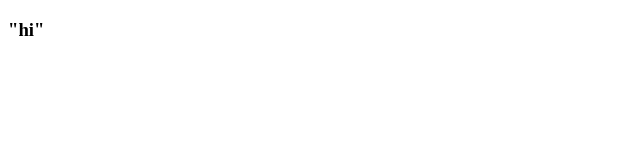
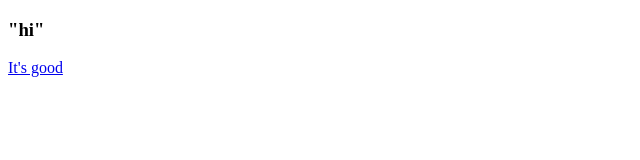
Before and after one commit to FoldBence/test, a plain HTML site: page mytestweb.html in a window 1280 px wide. Shown: the full height of the page, 0-640 px from the left. Drawn offline with Linux system fonts and the light colour scheme.

Commit message:
Update mytestweb.html

```diff
--- a/mytestweb.html
+++ b/mytestweb.html
@@ -6,6 +6,7 @@
   </head>
   <body>
   <h3>"hi"</h3>
+  <a href="https://www.youtube.com/@kodkurzus">It's good</a>
   </body>
 
 </html>
```
